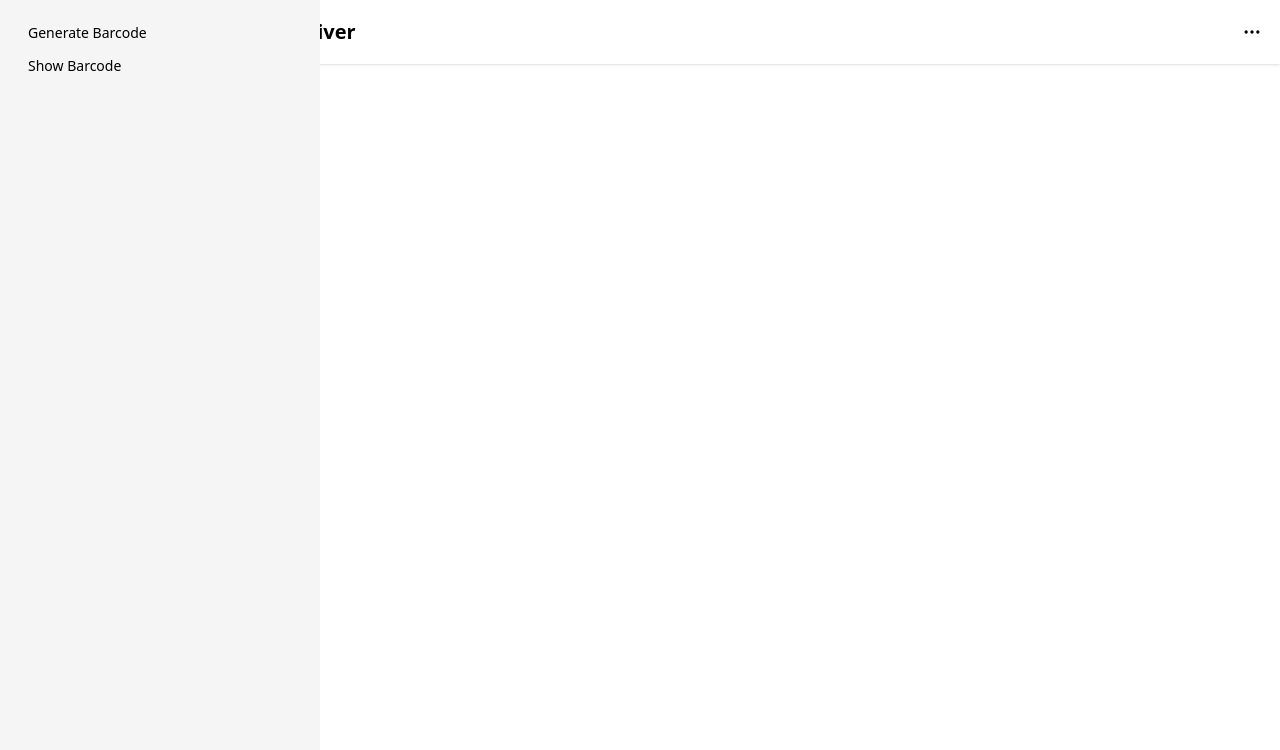
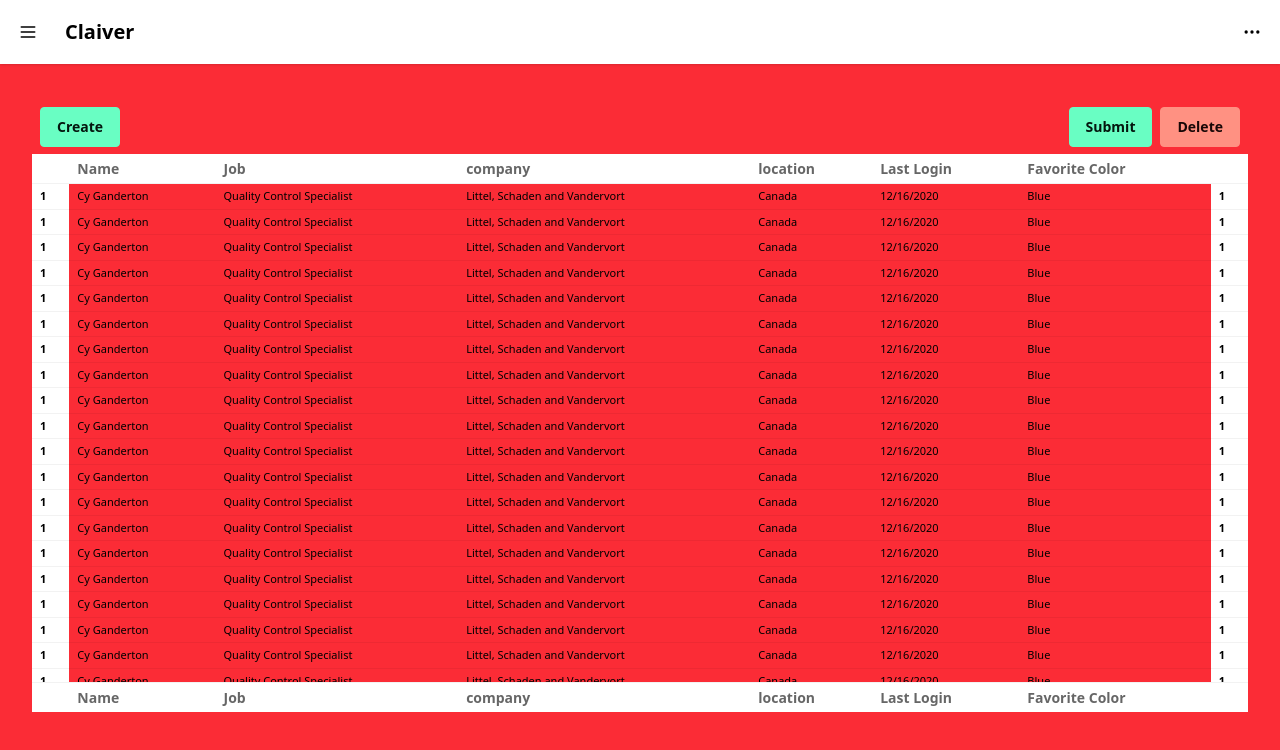
Before and after one commit to VincentKho10/ClaiVer, a React (Vite) app in the folder frontend/: page / in a window 1280 px wide. Shown: the top 750 px of the page. Built offline with nearby package versions, Linux system fonts and the light colour scheme.

Commit message:
Layouting View Done

```diff
--- a/frontend/src/App.jsx
+++ b/frontend/src/App.jsx
@@ -3,11 +3,12 @@ import "./App.css";
 import Home from "./View/Home";
 import GenerateBarcode from "./View/Home/GenerateBarcode";
 import ShowBarcode from "./View/Home/ShowBarcode";
+import { useState } from "react";
 
 function App() {
   return (
     <>
-      <Home />
+      <Home/>
     </>
   );
 }
--- a/frontend/src/View/Components/DrawerComponent.jsx
+++ b/frontend/src/View/Components/DrawerComponent.jsx
@@ -5,9 +5,9 @@ const DrawerComponent = (props) => {
   console.log(isOpen)
 
   return (
-    <div className={"drawer "+(isOpen?"lg:drawer-open w-2/12 mr-2":"lg:drawer-close w-0")}>
+    <div className={"flex flex-row drawer "+(isOpen?"lg:drawer-open":"lg:drawer-close")}>
       <input id="my-drawer-2" type="checkbox" className="drawer-toggle" />
-      <div className="drawer-side">
+      <div className={"drawer-side"}>
         <label
           htmlFor="my-drawer-2"
           aria-label="close sidebar"
--- /dev/null
+++ b/frontend/src/View/Components/TableComponent.jsx
@@ -0,0 +1,191 @@
+import React from "react";
+
+const TableComponent = (props) => {
+  const datas = [
+    {
+      id: 1,
+      name: "Jane Doe",
+      email: "jane.doe@example.com",
+      age: 28,
+      isActive: true,
+      company: "Tech Solutions Inc.",
+      position: "Software Engineer",
+      startDate: "2020-05-15",
+      salary: 95000,
+      skills: ["JavaScript", "React", "Node.js"],
+    },
+    {
+      id: 2,
+      name: "John Smith",
+      email: "john.smith@example.com",
+      age: 34,
+      isActive: false,
+      company: "Innovate LLC",
+      position: "Project Manager",
+      startDate: "2018-09-01",
+      salary: 110000,
+      skills: ["Agile", "Scrum", "JIRA"],
+    },
+    {
+      id: 3,
+      name: "Emily White",
+      email: "emily.white@example.com",
+      age: 45,
+      isActive: true,
+      company: "Global Connect",
+      position: "Marketing Director",
+      startDate: "2015-03-22",
+      salary: 150000,
+      skills: ["SEO", "Content Strategy", "Analytics"],
+    },
+    {
+      id: 4,
+      name: "Michael Brown",
+      email: "michael.brown@example.com",
+      age: 22,
+      isActive: true,
+      company: "Data Insights Co.",
+      position: "Data Analyst",
+      startDate: "2022-11-10",
+      salary: 75000,
+      skills: ["Python", "SQL", "Tableau"],
+    },
+    {
+      id: 5,
+      name: "Sarah Miller",
+      email: "sarah.miller@example.com",
+      age: 31,
+      isActive: true,
+      company: "Design Hub",
+      position: "UX/UI Designer",
+      startDate: "2019-07-30",
+      salary: 85000,
+      skills: ["Figma", "Sketch", "User Research"],
+    },
+    {
+      id: 6,
+      name: "David Garcia",
+      email: "david.garcia@example.com",
+      age: 50,
+      isActive: false,
+      company: "Future Systems Inc.",
+      position: "CTO",
+      startDate: "2010-01-05",
+      salary: 250000,
+      skills: ["Cloud Computing", "Architecture", "Cybersecurity"],
+    },
+    {
+      id: 7,
+      name: "Laura Wilson",
+      email: "laura.wilson@example.com",
+      age: 29,
+      isActive: true,
+      company: "Green Energy Solutions",
+      position: "Environmental Engineer",
+      startDate: "2021-02-14",
+      salary: 90000,
+      skills: ["AutoCAD", "Sustainability", "GIS"],
+    },
+    {
+      id: 8,
+      name: "James Taylor",
+      email: "james.taylor@example.com",
+      age: 38,
+      isActive: true,
+      company: "Financial Pros",
+      position: "Accountant",
+      startDate: "2017-06-20",
+      salary: 105000,
+      skills: ["QuickBooks", "SAP", "Tax Law"],
+    },
+    {
+      id: 9,
+      name: "Jessica Moore",
+      email: "jessica.moore@example.com",
+      age: 26,
+      isActive: false,
+      company: "Healthcare Innovations",
+      position: "Nurse",
+      startDate: "2023-01-10",
+      salary: 70000,
+      skills: ["Patient Care", "EMR", "First Aid"],
+    },
+    {
+      id: 10,
+      name: "Daniel Anderson",
+      email: "daniel.anderson@example.com",
+      age: 41,
+      isActive: true,
+      company: "Retail Dynamics",
+      position: "Operations Manager",
+      startDate: "2016-08-08",
+      salary: 120000,
+      skills: ["Supply Chain", "Logistics", "Lean Six Sigma"],
+    },
+  ];
+
+  const generateHeader = () => {
+    return (
+      <thead>
+        <tr>
+          <th></th>
+          <td>Name</td>
+          <td>Job</td>
+          <td>company</td>
+          <td>location</td>
+          <td>Last Login</td>
+          <td>Favorite Color</td>
+          <th></th>
+        </tr>
+      </thead>
+    );
+  };
+  const generateContent = () => {
+    const generateTableContent = () => {
+      let res = [];
+      for (let i = 0; i < 100; i++) {
+        res.push(
+          <tr>
+            <th>1</th>
+            <td>Cy Ganderton</td>
+            <td>Quality Control Specialist</td>
+            <td>Littel, Schaden and Vandervort</td>
+            <td>Canada</td>
+            <td>12/16/2020</td>
+            <td>Blue</td>
+            <th>1</th>
+          </tr>
+        );
+      }
+      return res;
+    };
+    return <tbody>{generateTableContent()}</tbody>;
+  };
+  const generateFooter = () => {
+    return (
+      <tfoot>
+        <tr>
+          <th></th>
+          <td>Name</td>
+          <td>Job</td>
+          <td>company</td>
+          <td>location</td>
+          <td>Last Login</td>
+          <td>Favorite Color</td>
+          <th></th>
+        </tr>
+      </tfoot>
+    );
+  };
+  return (
+    <div className="overflow-x-auto">
+      <table className="table table-xs table-pin-rows table-pin-cols">
+        {generateHeader()}
+        {generateContent()}
+        {generateFooter()}
+      </table>
+    </div>
+  );
+};
+
+export default TableComponent;
--- a/frontend/src/View/Home/index.jsx
+++ b/frontend/src/View/Home/index.jsx
@@ -4,15 +4,41 @@ import GenerateBarcode from "./GenerateBarcode";
 import ShowBarcode from "./ShowBarcode";
 import DrawerComponent from "../Components/DrawerComponent";
 import NavBarComponent from "../Components/NavBarComponent";
+import TableComponent from "../Components/TableComponent";
 
 const Home = () => {
-  const [isOpen, setIsOpen] = useState(true);
+  const [isOpen, setIsOpen] = useState(false);
 
   return (
-    <div className="flex flex-row">
-      <DrawerComponent isOpen={isOpen} />
-      <div className="w-full">
-        <NavBarComponent title={"Claiver"} menuCallb={()=>setIsOpen(!isOpen)}/>
+    <div className="flex flex-row h-full">
+      <div className={"w-auto flex"}>
+        <DrawerComponent isOpen={isOpen}/>
+      </div>
+      <div className="flex flex-col w-full h-full bg-red-500">
+        <div className="h-1/12">
+          <NavBarComponent
+            title={"Claiver"}
+            menuCallb={() => setIsOpen(!isOpen)}
+          />
+        </div>
+        <div className={" p-8 justify-center items-center h-11/12"}>
+          <div
+            className={
+              "flex flex-row h-1/12 w-full items-center justify-between"
+            }
+          >
+            <div className="pl-2">
+              <div className="btn btn-success mr-2">Create</div>
+            </div>
+            <div className="">
+              <div className="btn btn-success mr-2">Submit</div>
+              <div className="btn btn-error mr-2">Delete</div>
+            </div>
+          </div>
+          <div className="flex flex-col h-10/12 w-full">
+            <TableComponent />
+          </div>
+        </div>
       </div>
     </div>
   );
--- a/frontend/src/index.css
+++ b/frontend/src/index.css
@@ -0,0 +1,7 @@
+body,html, #root{
+    height: 100%;
+}
+
+.drawer-side{
+    width: 100%;
+}
--- a/frontend/src/main.jsx
+++ b/frontend/src/main.jsx
@@ -5,7 +5,7 @@ import App from "./App.jsx";
 import { BrowserRouter, Route, Routes } from "react-router-dom";
 
 const root = document.getElementById("root")
-root.className = "h-full"
+
 createRoot(root).render(
   <StrictMode>
     <BrowserRouter>
```
